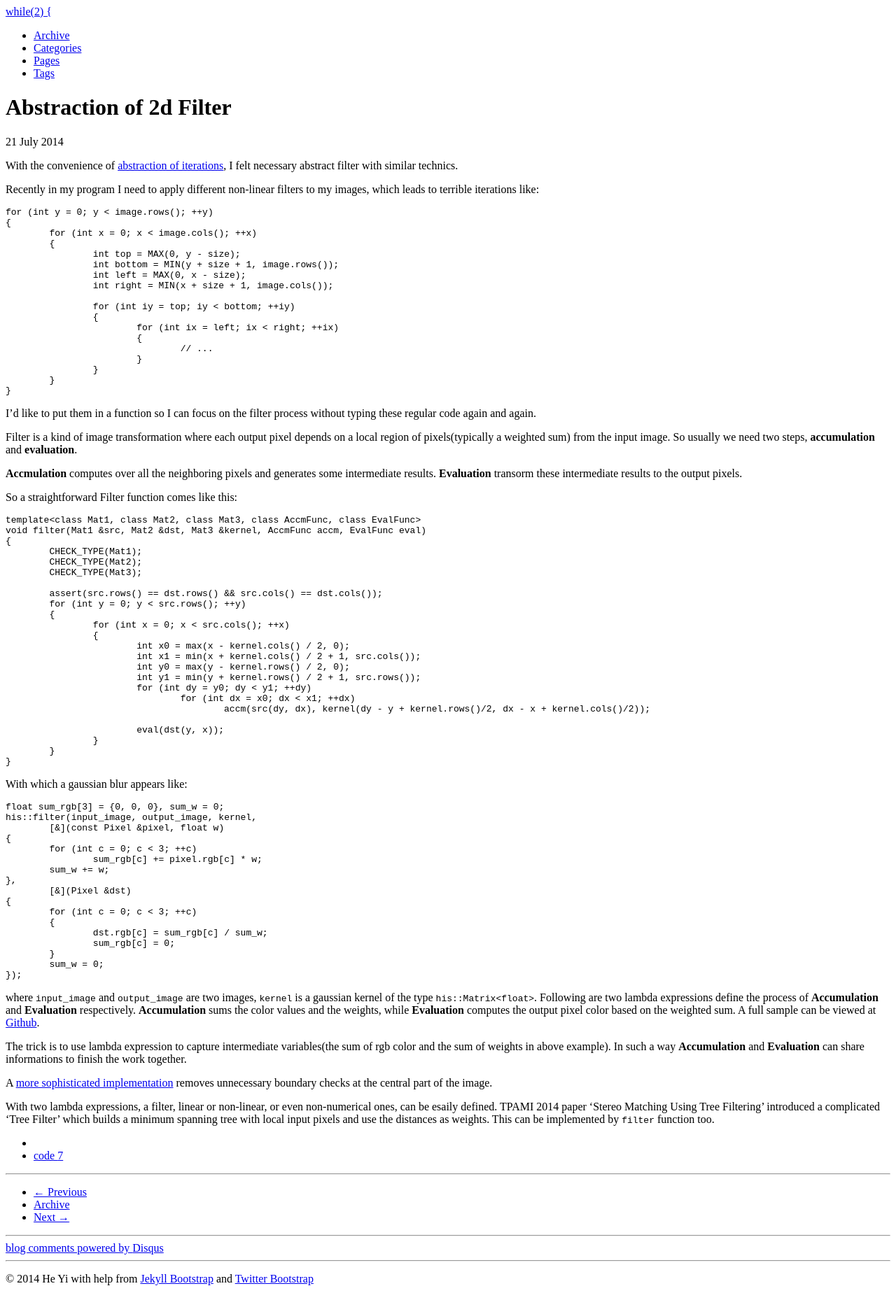
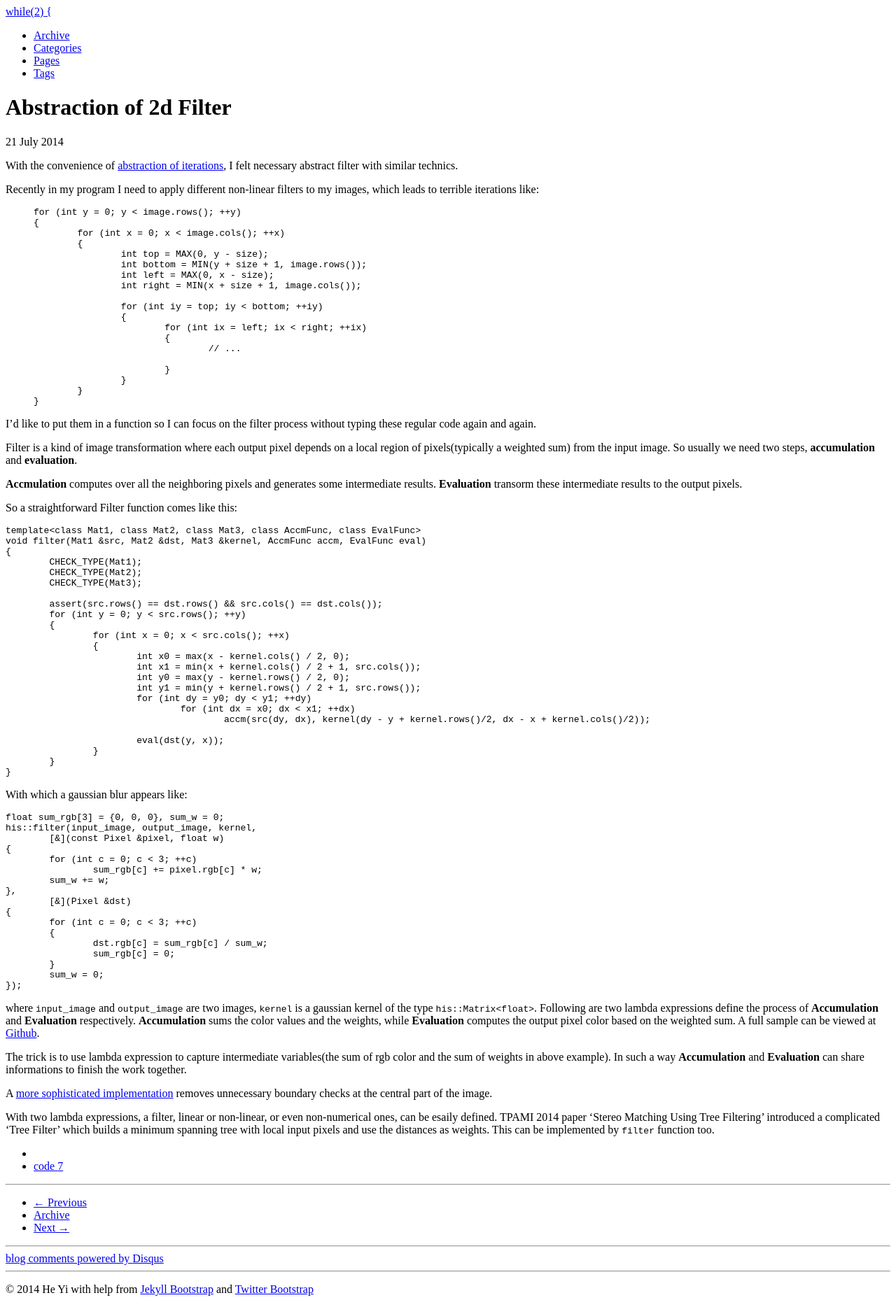
Before and after one commit to while2/while2.github.io, a Jekyll site: the page built from _posts/2014-07-21-abstraction-of-2d-filter.md, in a window 1280 px wide. Shown: the whole page at 70% size. Built offline with Jekyll 4.4.1, drawn with Linux system fonts in a browser that asks for light colours; comment, search, counter and statistics services are not loaded.

Commit message:
amendment

```diff
--- a/_posts/2014-07-21-abstraction-of-2d-filter.md
+++ b/_posts/2014-07-21-abstraction-of-2d-filter.md
@@ -8,7 +8,7 @@
 
 Recently in my program I need to apply different non-linear filters to my images, which leads to terrible iterations like:
 
-~~~ cpp
+{% highlight cpp %}
 for (int y = 0; y < image.rows(); ++y)
 {
 	for (int x = 0; x < image.cols(); ++x)
@@ -27,7 +27,7 @@
 		}
 	}
 }
-~~~
+{% endhighlight %}
 
 I'd like to put them in a function so I can focus on the filter process without typing these regular code again and again.
 
```
Also changed, not shown: _posts/2014-07-14-abstraction-of-image-iterations.md (+0 -2 lines).
